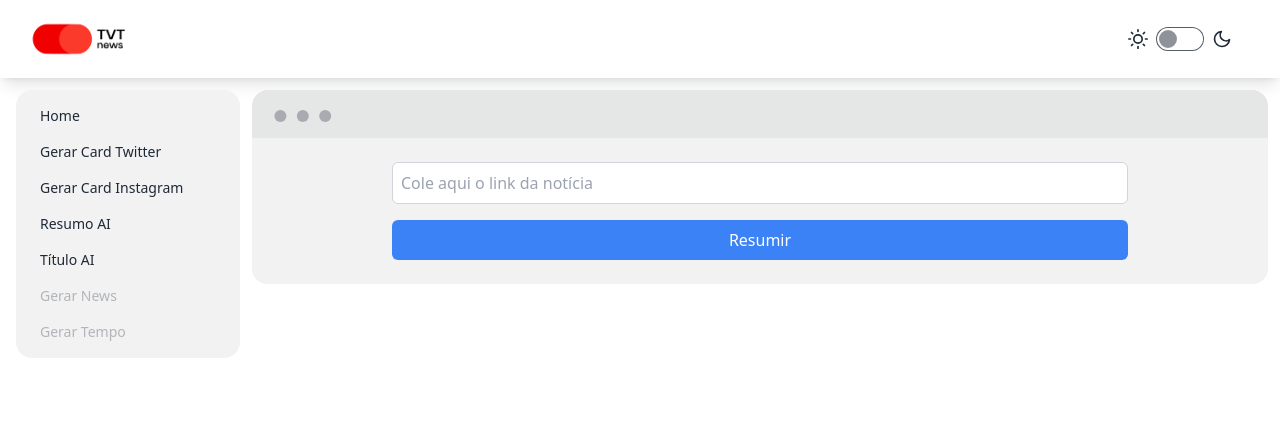
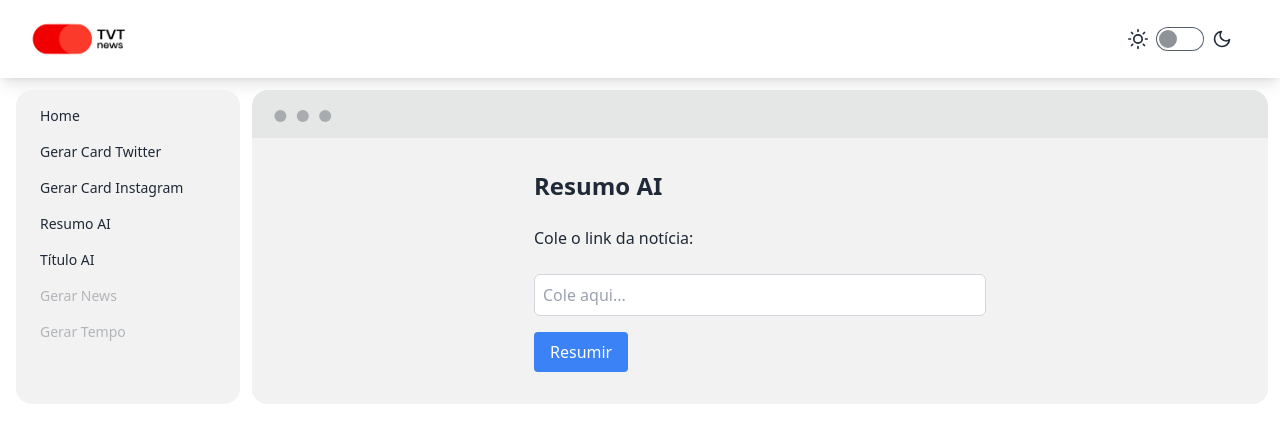
Before and after one commit to eduqui7/appstvt, a Next.js app: page / in a window 1280 px wide. Both pictures are taken after a click on the link "Resumo AI". Shown: the top 442 px of the page. Built offline with nearby package versions, Linux system fonts and the light colour scheme.

Commit message:
update v5

```diff
--- a/src/app/components/NewsLinkSummarizer.tsx
+++ b/src/app/components/NewsLinkSummarizer.tsx
@@ -26,20 +26,25 @@ export default function NewsLinkSummarizer() {
   }
 
   return (
-    <div className="flex flex-col items-center w-full max-w-3xl mx-auto p-4">
+    <div className="w-2/4 mx-auto p-6">
+      <h1 className="text-2xl font-bold mb-6">Resumo AI</h1>
+
       <form onSubmit={handleSubmit} className="w-full space-y-4">
+        <label htmlFor="originalTitle" className="block mb-2">
+          Cole o link da notícia:
+        </label>
         <input
           type="url"
           value={url}
           onChange={(e) => setUrl(e.target.value)}
-          placeholder="Cole aqui o link da notícia"
+          placeholder="Cole aqui..."
           className="w-full p-2 border border-gray-300 rounded-md focus:outline-none focus:ring-2 focus:ring-blue-500"
           required
         />
         <button
           type="submit"
           disabled={isLoading}
-          className="w-full bg-blue-500 text-white p-2 rounded-md hover:bg-blue-600 transition-colors disabled:bg-blue-300"
+          className="bg-blue-500 text-white px-4 py-2 rounded hover:bg-blue-600 disabled:opacity-50"
         >
           {isLoading ? 'Resumindo...' : 'Resumir'}
         </button>
```
